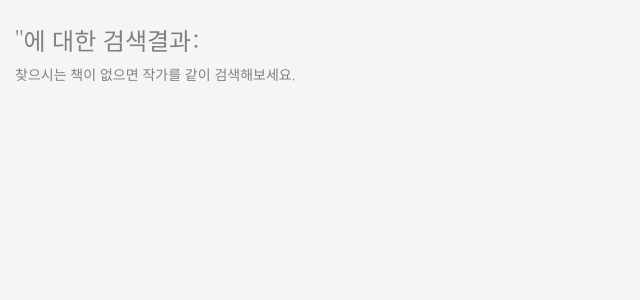
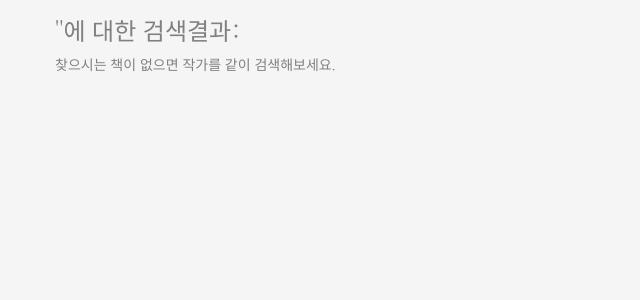
Before and after one commit to yachoo0611/kyobostock, a Django app: template search/templates/search/select.html in a window 1280 px wide. Shown: the top 300 px of the page, without its empty margins (0-640 px from the left). Run offline with Django 3.2, Linux system fonts and the light colour scheme; the template is opened without the code that fills it, so the values that code supplies are empty; some libraries are stand-ins or nearby versions.

Commit message:
align center

```diff
--- a/search/templates/search/select.html
+++ b/search/templates/search/select.html
@@ -18,15 +18,13 @@
             list-style-type: none;
         }
         #title{
-            width: 100%;
+            position: relative;
             color: gray;
-            margin-top: 30px;
         }
         .book{
-            position: relative;
             float: left;
             background-color: white;
-            margin: 20px;
+            margin: 15px;
             padding: 10px;
             width: 200px;
             height: 350px;
@@ -67,13 +65,15 @@
     </style>
 </head>
 <body>
-<div id="wrap" class="container-fluid">
-    <header id="title">
+<div class="container-fluid">
+    <div id="wrap" class="container">
+        <div id="title" class="row">
             <h3>'{{ t }}'에 대한 검색결과:</h3>
             <p>찾으시는 책이 없으면 작가를 같이 검색해보세요.</p>
-    </header>
+        </div>
+        <div id="books" class="row">
             {% for book in b %}
-    <div class="book col-md-2 col-md-offset-1">
+            <div class="book col-md-2">
                 <div class="bookImg"><img src={{ book.image }}></div>
                 <div class="bookTitle"><strong>{{ book.title }}</strong></div>
                 <div class="bookInfo">
@@ -103,6 +103,8 @@
             </div>
             {% endfor %}
         </div>
+    </div>
+</div>
 </body>
 <script src="https://ajax.googleapis.com/ajax/libs/jquery/1.12.4/jquery.min.js"></script>
 <script type="text/javascript" src="{% static 'js/bootstrap.js' %}"></script>
```
Lines whose indentation alone changed are shown as unchanged.
